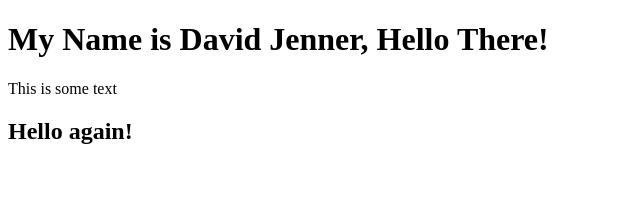
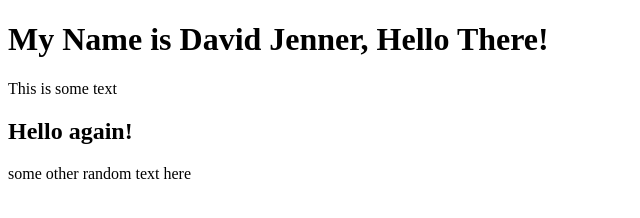
Before and after one commit to davidjenner/EmailTemplate, a plain HTML site: page index.html in a window 1280 px wide. Shown: the whole page, without its empty margins (0-640 px from the left). Drawn offline with Linux system fonts and the light colour scheme.

Commit message:
Update index.html

```diff
--- a/index.html
+++ b/index.html
@@ -10,5 +10,6 @@
     <p>This is some text</p>
 
     <h2>Hello again!</h2>
+    <p>some other random text here</p>
 </body>
 </html>
```
